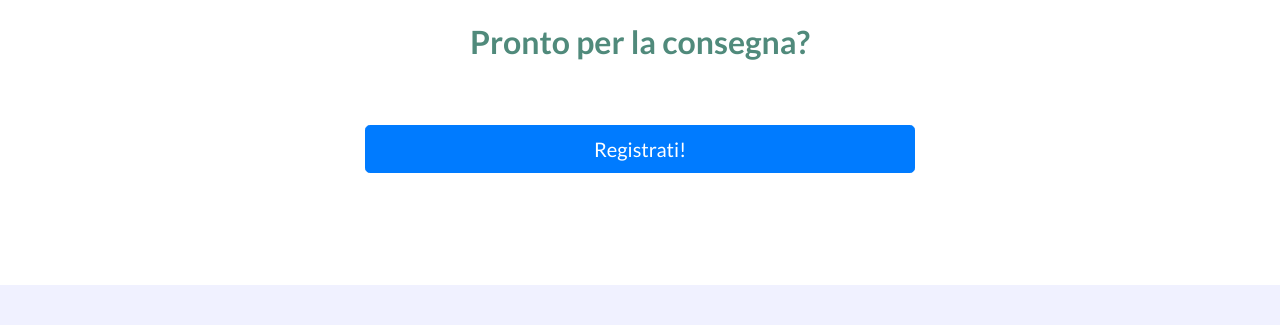
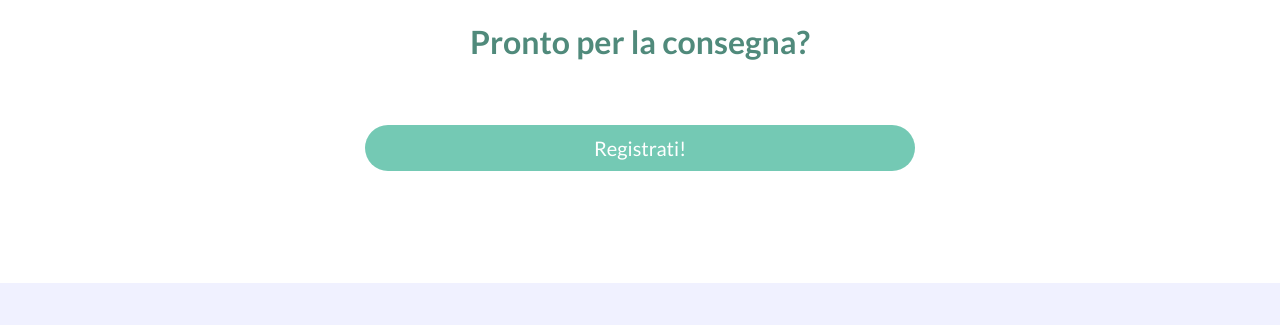
Before and after one commit to filippopagnani/farmazon.github.io, a website: page index.html in a window 1280 px wide. Shown: the part 1920-2245 px from the top of the page. Drawn offline with Linux system fonts and the light colour scheme.

Commit message:
Update index.html

```diff
--- a/index.html
+++ b/index.html
@@ -226,7 +226,7 @@
               </div>
               -->
               <div class="col-6">
-                <button class="btn btn-block btn-lg btn-primary" data-toggle="modal"
+                <button class="btn btn-block btn-lg btn-primary btn-registrazione" data-toggle="modal"
           data-target="#exampleModal">Registrati!</button>
               </div>
             </div>
```
